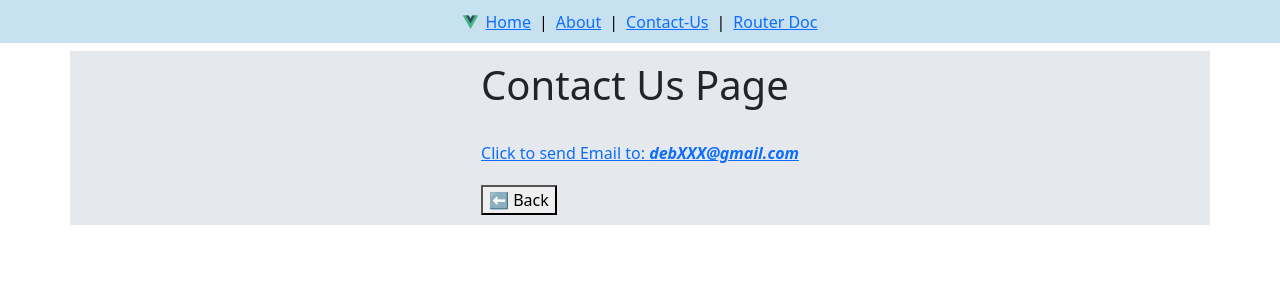
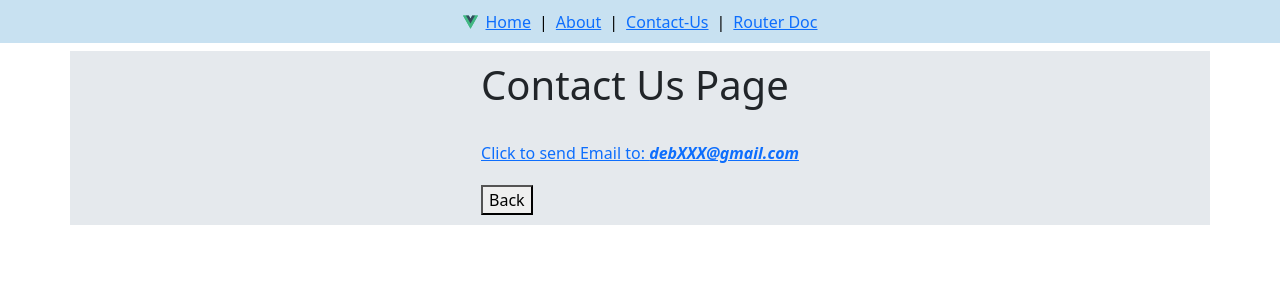
Before and after one commit to debdeep/vue-router-app, a Vue app: page /contact in a window 1280 px wide. Shown: the top 300 px of the page. Built offline with nearby package versions, Linux system fonts and the light colour scheme.

Commit message:
back component slot changes for lossely coupled text to component

```diff
--- a/src/components/generics/AppBack.vue
+++ b/src/components/generics/AppBack.vue
@@ -1,6 +1,6 @@
 <template>
   <div class="go-back">
-    <button @click="goBack">⬅ Back</button>
+    <button @click="goBack"><slot>Back</slot></button>
   </div>
 </template>
 
--- a/src/views/About.vue
+++ b/src/views/About.vue
@@ -85,7 +85,7 @@ onMounted(() => {
         for route-specific configuration.
       </p>
     </section>
-    <AppBack />
+    <AppBack>⬅ Back</AppBack>
   </div>
 </template>
 
```
